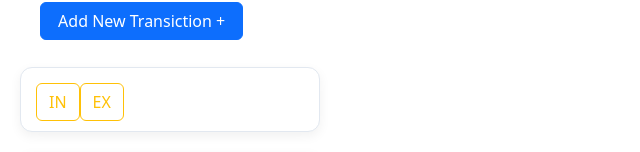
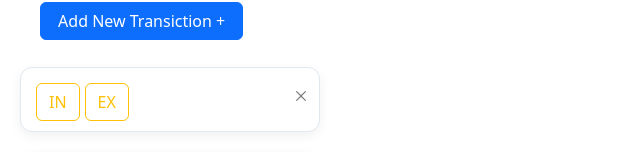
Before and after one commit to shaikhabuhasim0/finixy-expense-tracker, a React (Vite) app: page /Homepage in a window 1280 px wide. Both pictures are taken after a click on the button "Add New Transiction +". Shown: the part 330-482 px from the top of the page, without its empty margins (0-640 px from the left). Built offline with nearby package versions, Linux system fonts and the light colour scheme.

Commit message:
money form correction

```diff
--- a/src/App.css
+++ b/src/App.css
@@ -142,16 +142,25 @@
   background: #ffffff;
 
   box-shadow: 0 4px 12px rgba(0, 0, 0, 0.06);
+
+
 }
 
 
 .twobtn{
   gap: 5px;
-
+display: flex;
   margin-left: 5px;
   margin-top: 5px;
 }
 
+.itemno1{
+
+ margin-left: 160px;
+ margin-top: 5px;
+ font-size: 10px;
+
+}
 
 /* transaction details */
 
@@ -163,7 +172,7 @@
   width: 300px;
 
   margin-top: 20px;
-  margin-left: -15px;
+  margin-left: -11px;
 
   padding-left: 15px;
   padding-top: 10px;
@@ -176,6 +185,7 @@
 
 .liningbox2{
   margin-top: 15px;
+
 }
 
 
@@ -359,6 +369,18 @@ width: 300px;
   margin-left: 5px;
 }
 
+
+
+
+
+
+
+
+
+
+
+
+
 /* mobile */
 
 /* @media (max-width: 600px){
--- a/src/App.jsx
+++ b/src/App.jsx
@@ -14,9 +14,7 @@ import "@fortawesome/fontawesome-free/css/all.min.css";
   return (
     <>
     <BrowserRouter>
-
-    <Navbar/>
-
+      <Navbar/>
 <Routes>
 <Route path="Homepage" element={<Homepage/>}/>
 <Route path="Transiction" element={<Transictions/>}/>
--- a/src/Components/Homepage.jsx
+++ b/src/Components/Homepage.jsx
@@ -18,6 +18,7 @@ const [history,sethistory] = useState([]);
 
 // cancle button
 function canclebtn (){
+
   setType("")
 }
 
@@ -101,7 +102,13 @@ setTimeout(()=>{
 },3000)
 }
 
+}
 
+// close icon funation
+
+function closetransictions1 (){
+  setaddtrans("");
+  setType("");
 }
 
 function handleClick1() {
@@ -189,7 +196,11 @@ localStorage.setItem("amount", startingbalance);
   },3000)
 }
 
+//
+function setincomebocin (){
+  setType("income");
 
+}
 
 // current balance = expense - income
 // cb = 2000 - 10000
@@ -243,9 +254,15 @@ localStorage.setItem("amount", startingbalance);
 
   <div className="transictions">
     <div className="twobtn">
-   <button type="button" className="btn btn-outline-warning" onClick={() => setType("income")}>IN</button>
+   <button type="button" className="btn btn-outline-warning" onClick={setincomebocin}>IN</button>
    <button type="button" className="btn btn-outline-warning" onClick={() => setType("expense")}>EX</button>
 
+   <div className="itemno1">
+  <button type="button" className="btn-close" onClick={closetransictions1}></button>
+</div>
+   </div>
+
+   <div className='transictionbtnnn110'>
    {type === "income"  && (
     <>
     <div className='liningbox'>
@@ -333,6 +350,7 @@ setTimeout(()=>{
 )}
    </div>
 
+
   </div>
   )}
 
```
